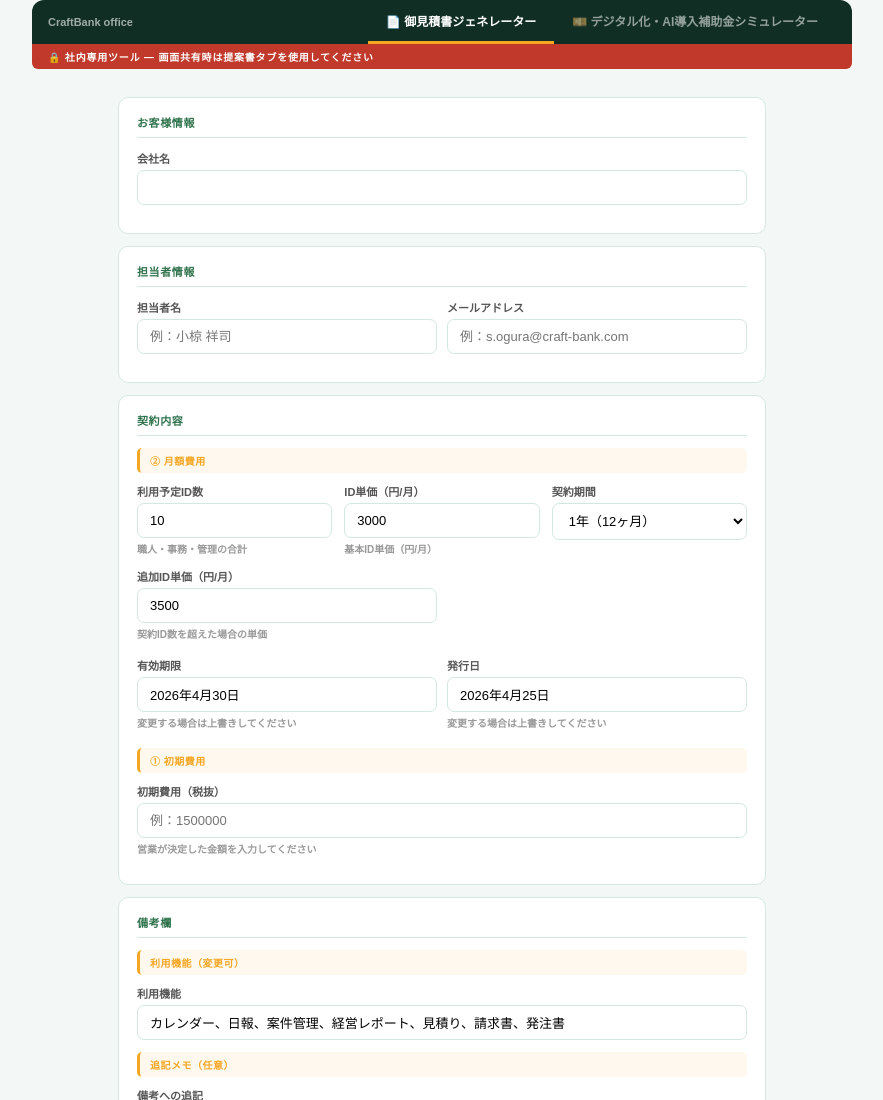
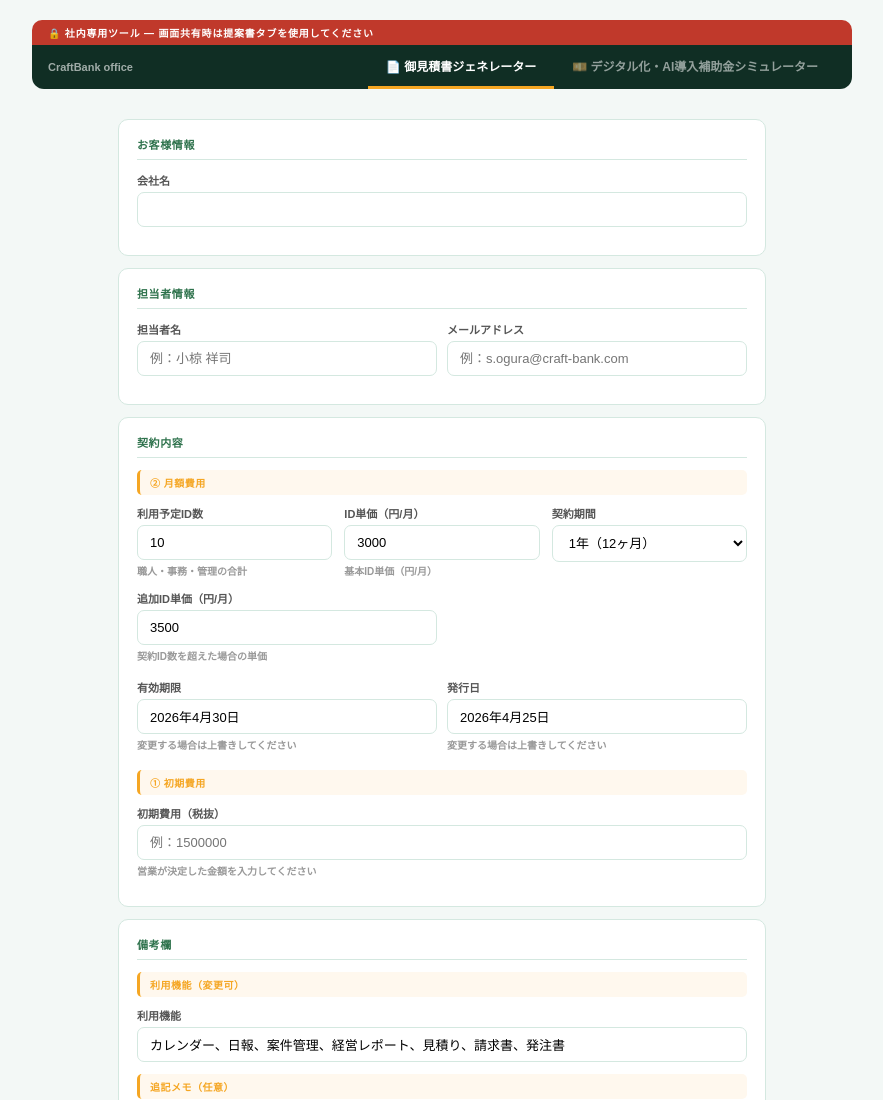
Before and after one commit to sogura-CraftBank/cbo-sales-support-ai, a plain HTML site: page quote.html in a window 1280 px wide. Shown: the top 1100 px of the page, without its empty margins (198-1081 px from the left). Drawn offline with Linux system fonts and the light colour scheme.

Commit message:
Add files via upload

```diff
--- a/quote.html
+++ b/quote.html
@@ -11,17 +11,16 @@
 body{font-family:'Noto Sans JP','Hiragino Sans',sans-serif;background:var(--bg);color:var(--txt);font-size:13px}
 
 /* ===== タブナビゲーション ===== */
-.tab-nav{background:var(--dk);display:flex;align-items:center;padding:0 16px;max-width:820px;margin:0 auto;border-radius:12px 12px 0 0}
+.tab-nav-wrap{max-width:820px;margin:20px auto 0}
+.tab-bar{background:#c0392b;border-radius:10px 10px 0 0;padding:5px 16px;display:flex;align-items:center;justify-content:space-between}
+.tab-bar span{color:#fff;font-size:10px;font-weight:700;letter-spacing:.8px}
+.tab-nav{background:var(--dk);display:flex;align-items:center;padding:0 16px;border-radius:0 0 12px 12px;margin-bottom:16px}
 .tab-nav-logo{color:#fff;font-size:11px;font-weight:700;padding:10px 0;flex:1;opacity:.6}
 .tab-btn{padding:12px 18px;border:none;background:none;color:rgba(255,255,255,.55);font-size:12px;font-weight:700;cursor:pointer;border-bottom:3px solid transparent;transition:all .2s;font-family:inherit;white-space:nowrap}
 .tab-btn.active{color:#fff;border-bottom-color:var(--ora)}
 .tab-btn:hover{color:#fff}
 .tab-content{display:none;max-width:820px;margin:0 auto}
 .tab-content.active{display:block}
-
-/* ===== 内部ツールバー ===== */
-.internal-bar{background:#c0392b;padding:5px 16px;margin-bottom:14px;max-width:820px;margin-left:auto;margin-right:auto;border-radius:0 0 6px 6px}
-.internal-bar span{color:#fff;font-size:10px;font-weight:700;letter-spacing:.8px}
 
 /* ===== シミュレーター固有CSS ===== */
 .app-sim{padding:0 16px 60px}
@@ -154,13 +153,16 @@ table.qt td{padding:6px 10px;border:1px solid #ccc;font-size:12px;vertical-align
 </head>
 <body>
 
-<!-- タブナビ -->
-<div class="tab-nav">
-  <div class="tab-nav-logo">CraftBank office</div>
-  <button class="tab-btn active" onclick="switchTab('quote',this)">📄 御見積書ジェネレーター</button>
-  <button class="tab-btn" onclick="switchTab('sim',this)">💴 デジタル化・AI導入補助金シミュレーター</button>
+<div class="tab-nav-wrap">
+  <div class="tab-bar">
+    <span>🔒 社内専用ツール — 画面共有時は提案書タブを使用してください</span>
+  </div>
+  <div class="tab-nav">
+    <div class="tab-nav-logo">CraftBank office</div>
+    <button class="tab-btn active" onclick="switchTab('quote',this)">📄 御見積書ジェネレーター</button>
+    <button class="tab-btn" onclick="switchTab('sim',this)">💴 デジタル化・AI導入補助金シミュレーター</button>
+  </div>
 </div>
-<div class="internal-bar"><span>🔒 社内専用ツール — 画面共有時は提案書タブを使用してください</span></div>
 
 <!-- ===== 補助金シミュレーター ===== -->
 <div class="tab-content app-sim" id="tab-sim">
```
